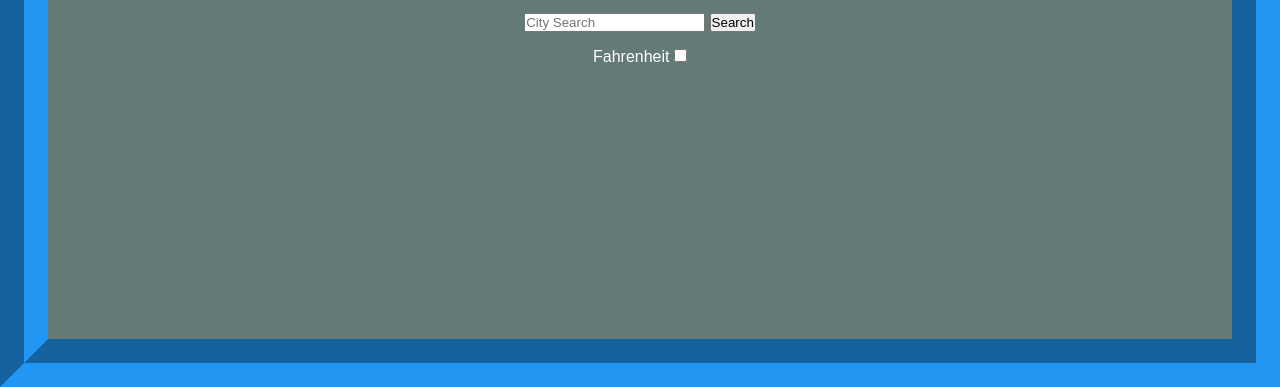
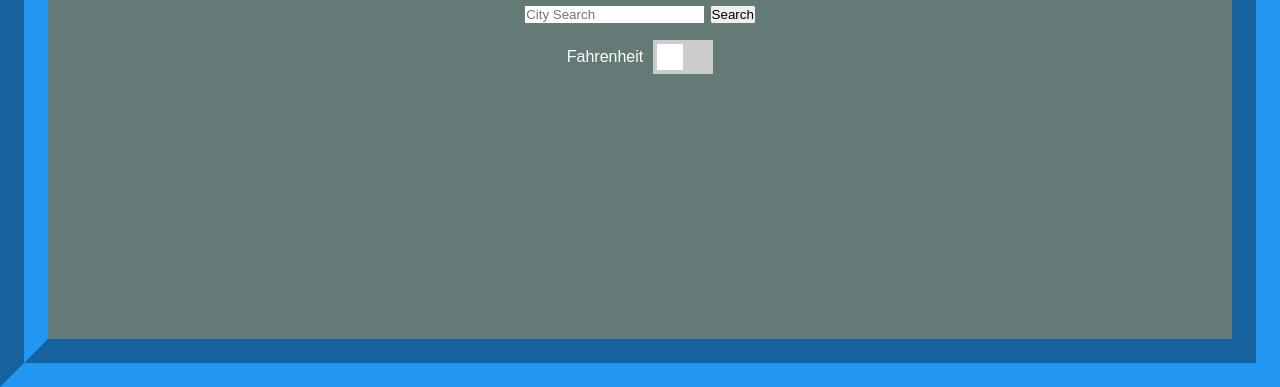
Before and after one commit to NabilHadi/weather-app, a plain HTML site: page index.html in a window 1280 px wide. Shown: the part 413-800 px from the top of the page. Drawn offline with Linux system fonts and the light colour scheme; no server answers.

Commit message:
Change style for checkbox input

```diff
--- a/index.html
+++ b/index.html
@@ -33,8 +33,12 @@
       <button id="search-btn">Search</button>
     </div>
     <div id="toggle-temp-container">
+      <!-- Rectangular switch -->
       <span>Fahrenheit</span>
-      <input type="checkbox" name="toggle-temp" id="toggle-temp">
+      <label class="switch">
+        <input type="checkbox" name="toggle-temp" id="toggle-temp">
+        <span class="slider"></span>
+      </label>
     </div>
   </div>
 
--- a/style.css
+++ b/style.css
@@ -29,4 +29,61 @@ body {
 
 #toggle-temp-container {
   margin-top: 1rem;
+  display: flex;
+  align-items: center;
+  gap: 10px;
 }
+
+/* The switch - the box around the slider */
+.switch {
+  position: relative;
+  display: inline-block;
+  width: 60px;
+  height: 34px;
+}
+
+/* Hide default HTML checkbox */
+.switch input {
+  opacity: 0;
+  width: 0;
+  height: 0;
+}
+
+/* The slider */
+.slider {
+  position: absolute;
+  cursor: pointer;
+  top: 0;
+  left: 0;
+  right: 0;
+  bottom: 0;
+  background-color: #ccc;
+  -webkit-transition: 0.4s;
+  transition: 0.4s;
+}
+
+.slider:before {
+  position: absolute;
+  content: "";
+  height: 26px;
+  width: 26px;
+  left: 4px;
+  bottom: 4px;
+  background-color: white;
+  -webkit-transition: 0.4s;
+  transition: 0.4s;
+}
+
+input:checked + .slider {
+  background-color: #2196f3;
+}
+
+input:focus + .slider {
+  box-shadow: 0 0 1px #2196f3;
+}
+
+input:checked + .slider:before {
+  -webkit-transform: translateX(26px);
+  -ms-transform: translateX(26px);
+  transform: translateX(26px);
+}
```
